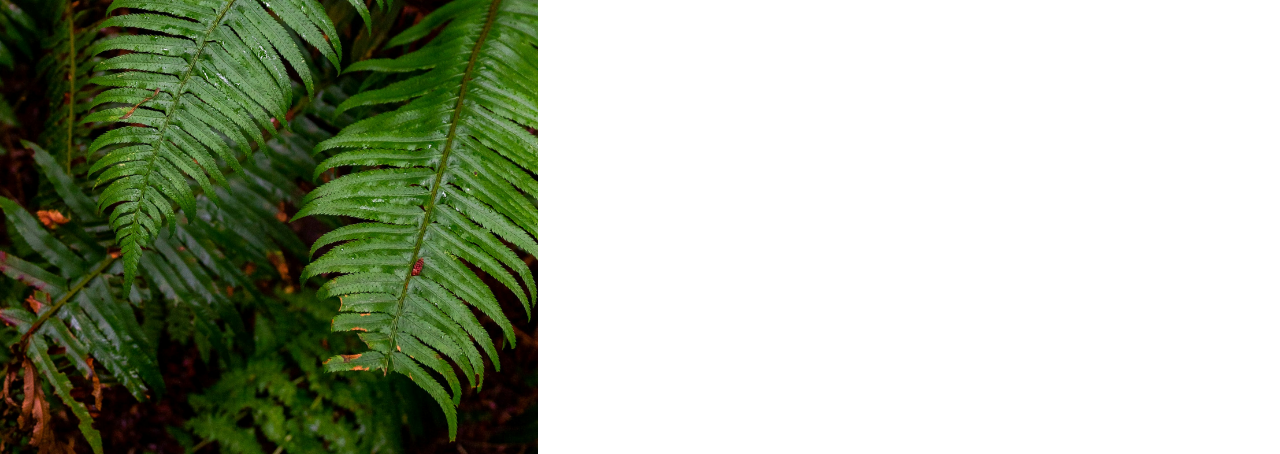
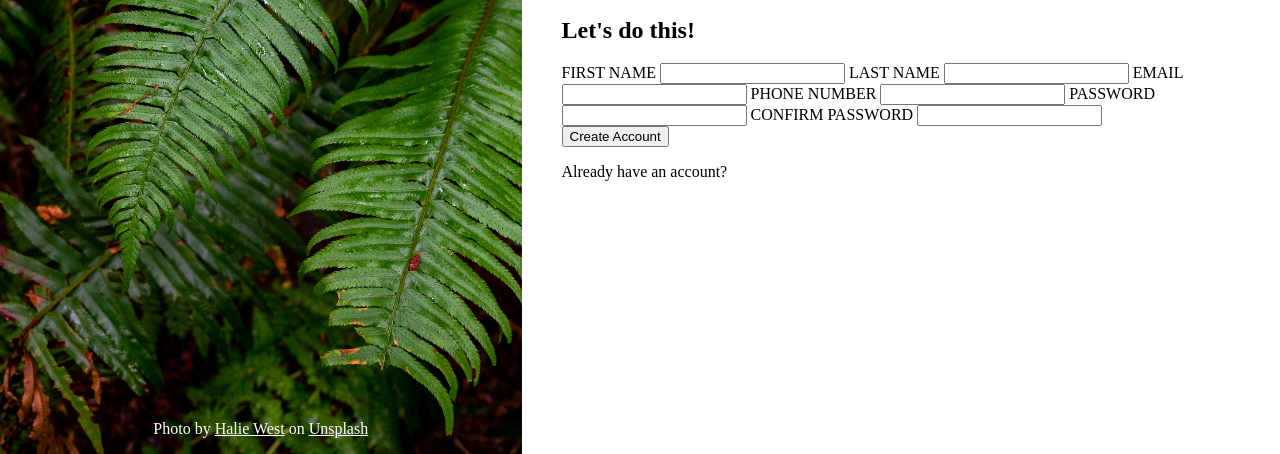
Before and after one commit to devisedweb/sign-up-form, a plain HTML site: page index.html in a window 1280 px wide. Shown: the part 346-800 px from the top of the page. Drawn offline with Linux system fonts and the light colour scheme.

Commit message:
Update style.css

```diff
--- a/style.css
+++ b/style.css
@@ -9,6 +9,7 @@
 
 main {
   display: flex;
+  gap: 40px;
 }
 
 .bg-img {
@@ -16,18 +17,41 @@
   height: 100vh;
   background-image: url(./Assets/halie-west-25xggax4bSA-unsplash.jpg);
   background-size: cover;
+
+  display: flex;
+  flex-direction: column;
+  justify-content: space-between;
+}
+
+.logo-bg,
+.bg-img p,
+p a:link {
+  color: #fff;
 }
 
 .logo-bg {
   background-color: rgba(00, 00, 00, 0.4);
-  color: #fff;
 
   display: flex;
   justify-content: center;
   align-items: center;
+  padding: 10px;
+  margin-top: 150px;
 }
 
 img {
   width: 90px;
   height: 110px;
 }
+
+h1 {
+  font-size: 3rem;
+}
+
+.bg-img p {
+  text-align: center;
+}
+
+.bg-color {
+  align-self: center;
+}
```
